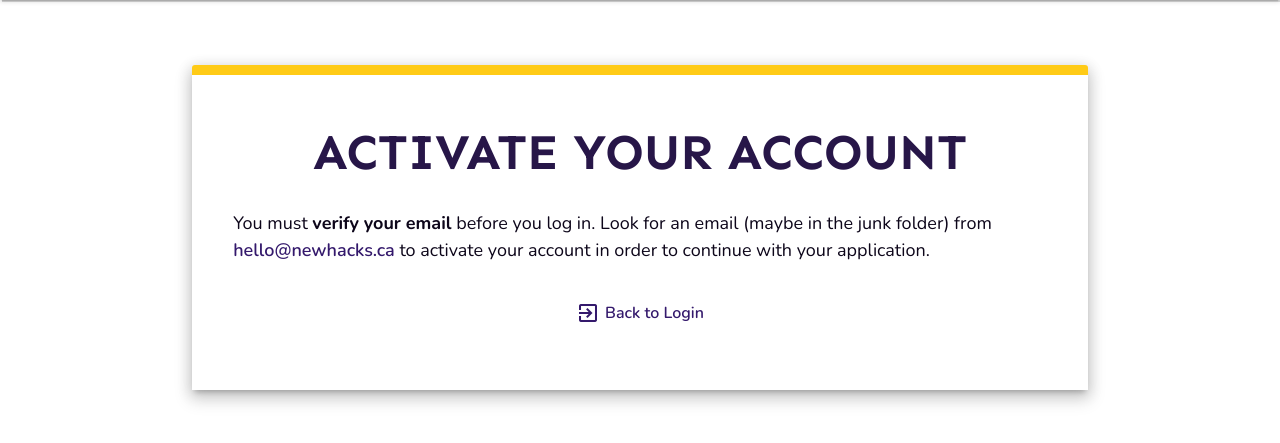
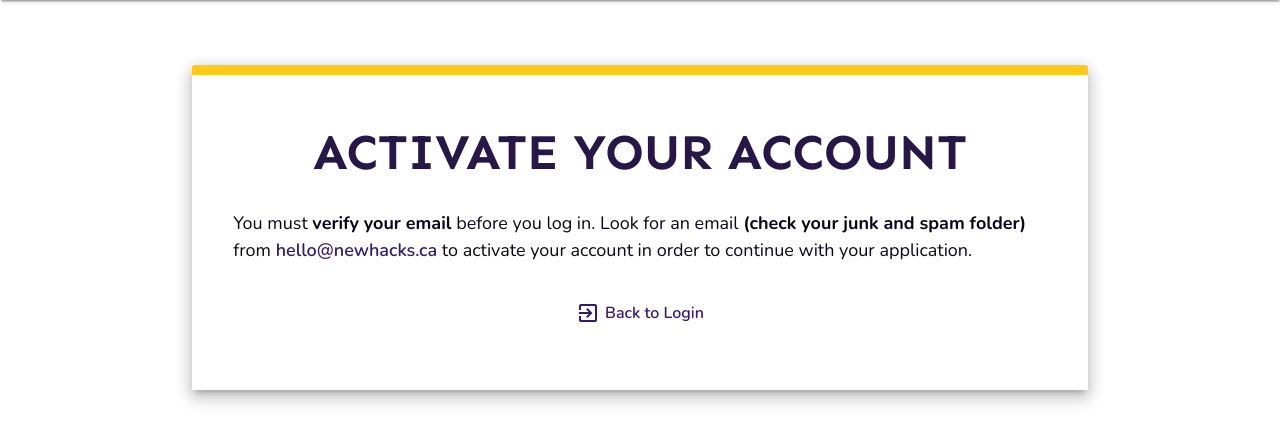
Before and after one commit to ieeeuoft/newhacks-site-2024, a Django app: page /registration/signup/complete/ in a window 1280 px wide. Shown: the part 64-507 px from the top of the page. Run offline with Django 3.2, Linux system fonts and the light colour scheme; style sheets or scripts are compiled from the project's sources.

Commit message:
revise pending activation msg

```diff
--- a/hackathon_site/registration/jinja2/registration/pending_activation.html
+++ b/hackathon_site/registration/jinja2/registration/pending_activation.html
@@ -9,7 +9,7 @@
             <div class="loginDiv z-depth-3 row">
                 <div class="row col s12 flexColCenter">
                     <h1 class="formH1">Activate your account</h1>
-                    <p>You must <strong>verify your email</strong> before you log in. Look for an email (maybe in the junk folder) from <a href="mailto:{{ from_email }}" class="hoverLink primaryText">{{ from_email }}</a> to activate your account in order to continue with your application.</p>
+                    <p>You must <strong>verify your email</strong> before you log in. Look for an email <strong>(check your junk and spam folder)</strong> from <a href="mailto:{{ from_email }}" class="hoverLink primaryText">{{ from_email }}</a> to activate your account in order to continue with your application.</p>
                     <br />
                     <div class="col s12 loginLink">
                         <i class="material-icons primaryText">exit_to_app</i>
```
